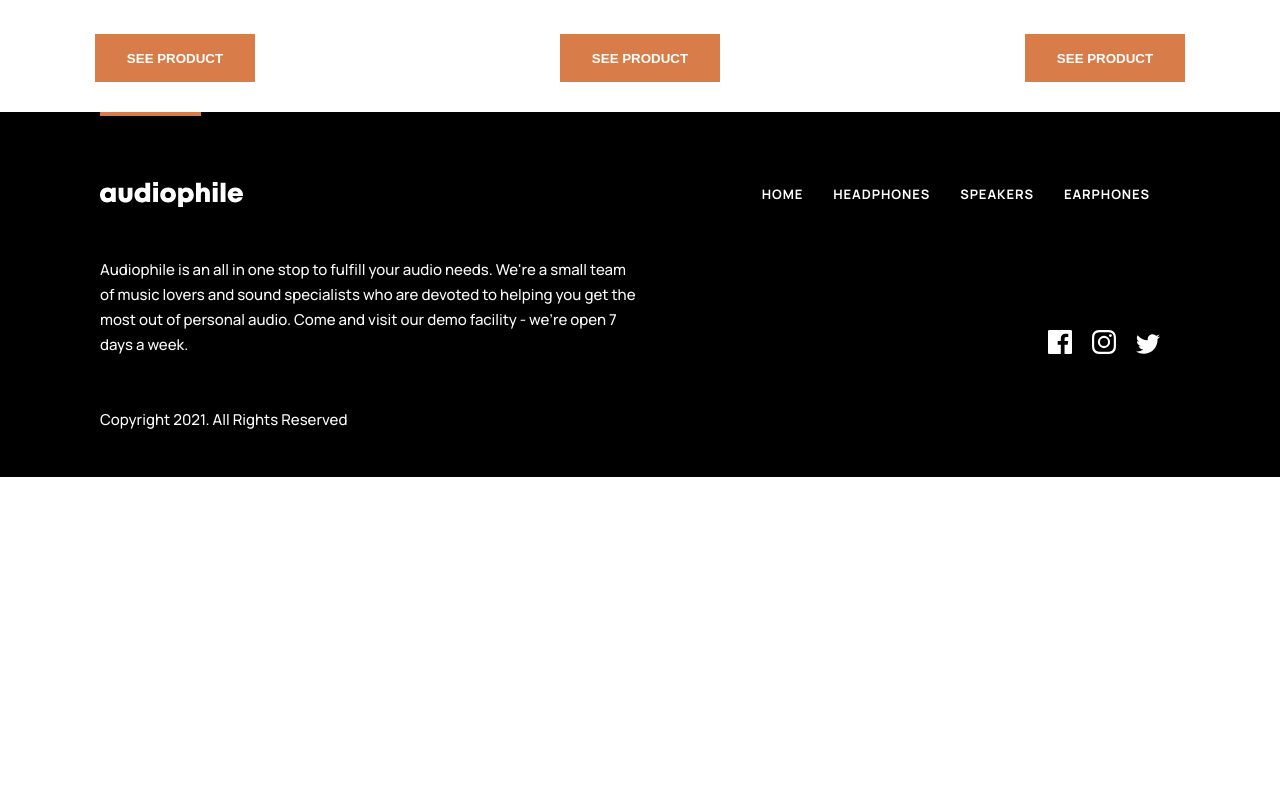
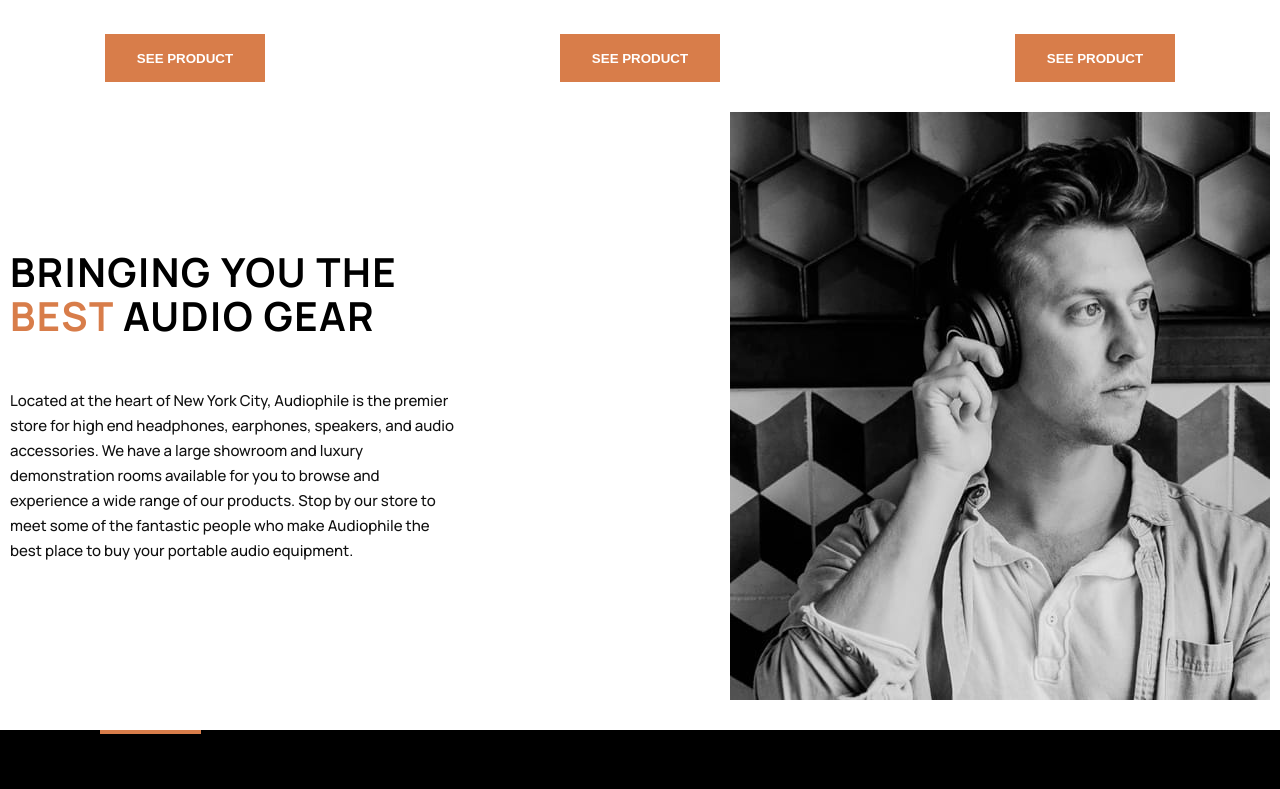
Before and after one commit to Godswilldev/audiophile, a Next.js app: page / in a window 1280 px wide. Shown: the part 851-1640 px from the top of the page. Before the commit the page ends 1328 px from the top, so only its background shows below. Built offline with nearby package versions, Linux system fonts and the light colour scheme.

Commit message:
Implemented BEst Audio component

```diff
--- /dev/null
+++ b/components/BestAudio/BestAudio.tsx
@@ -0,0 +1,68 @@
+import Image from "next/image";
+import styled from "styled-components";
+import BestGear from "../../assets/shared/desktop/image-best-gear.jpg";
+import { colors } from "../../Utils/Theme";
+import { body, h2 } from "../../Utils/Typography";
+const BestAudio = () => {
+  return (
+    <BEstAudioStyles>
+      <div className="bestAudio">
+        <span className="bestAudio__description">
+          <h1>
+            Bringing you the <br /> <span>best</span> audio gear
+          </h1>
+          <p>
+            Located at the heart of New York City, Audiophile is the premier{" "}
+            <br />
+            store for high end headphones, earphones, speakers, and audio <br />
+            accessories. We have a large showroom and luxury <br />{" "}
+            demonstration rooms available for you to browse and <br />{" "}
+            experience a wide range of our products. Stop by our store to <br />{" "}
+            meet some of the fantastic people who make Audiophile the <br />{" "}
+            best place to buy your portable audio equipment.
+          </p>
+        </span>
+        <span className="bestAudio__img">
+          <Image
+            width={540}
+            height={588}
+            src={BestGear}
+            alt="Best Gear Image"
+          />
+        </span>
+      </div>
+    </BEstAudioStyles>
+  );
+};
+
+export default BestAudio;
+
+const BEstAudioStyles = styled.section`
+  .bestAudio {
+    display: flex;
+    justify-content: space-between;
+    align-items: center;
+    flex-wrap: wrap;
+
+    &__description {
+      h1 {
+        text-transform: uppercase;
+        margin-bottom: 5rem;
+        ${h2}
+        span {
+          color: ${colors.colorDarkPink};
+        }
+      }
+      p {
+        ${body}
+        color: ${colors.colorLightBlack};
+      }
+    }
+
+    &__img {
+      width: 54rem;
+      height: 58.8rem;
+      border-radius: 0.8rem;
+    }
+  }
+`;
--- a/components/HomePage/Home.tsx
+++ b/components/HomePage/Home.tsx
@@ -1,3 +1,4 @@
+import BestAudio from "../BestAudio/BestAudio";
 import ProductPreviewGroup from "../ProductPreview/ProductPreviewGroup";
 import CategoryGroup from "./../CategoryType/CategoryGroup";
 
@@ -7,7 +8,7 @@
       <h1>Home</h1>
       <div
         style={{
-          margin: "3rem 0",
+          margin: "3rem 1rem",
         }}
       >
         <CategoryGroup />
@@ -15,10 +16,18 @@
 
       <div
         style={{
-          margin: "3rem 0",
+          margin: "3rem 1rem",
         }}
       >
         <ProductPreviewGroup />
+      </div>
+
+      <div
+        style={{
+          margin: "3rem 1rem",
+        }}
+      >
+        <BestAudio />
       </div>
     </div>
   );
```
